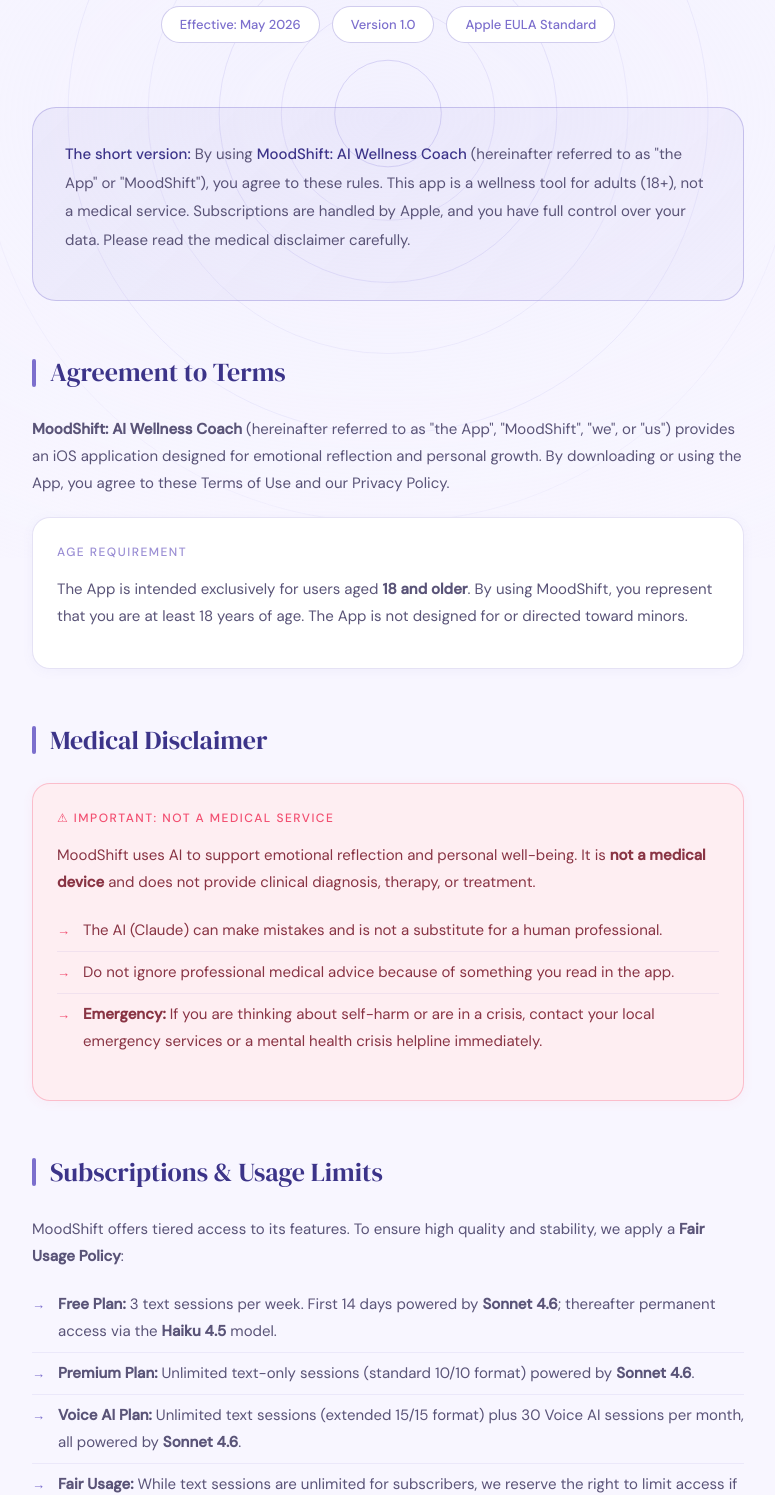
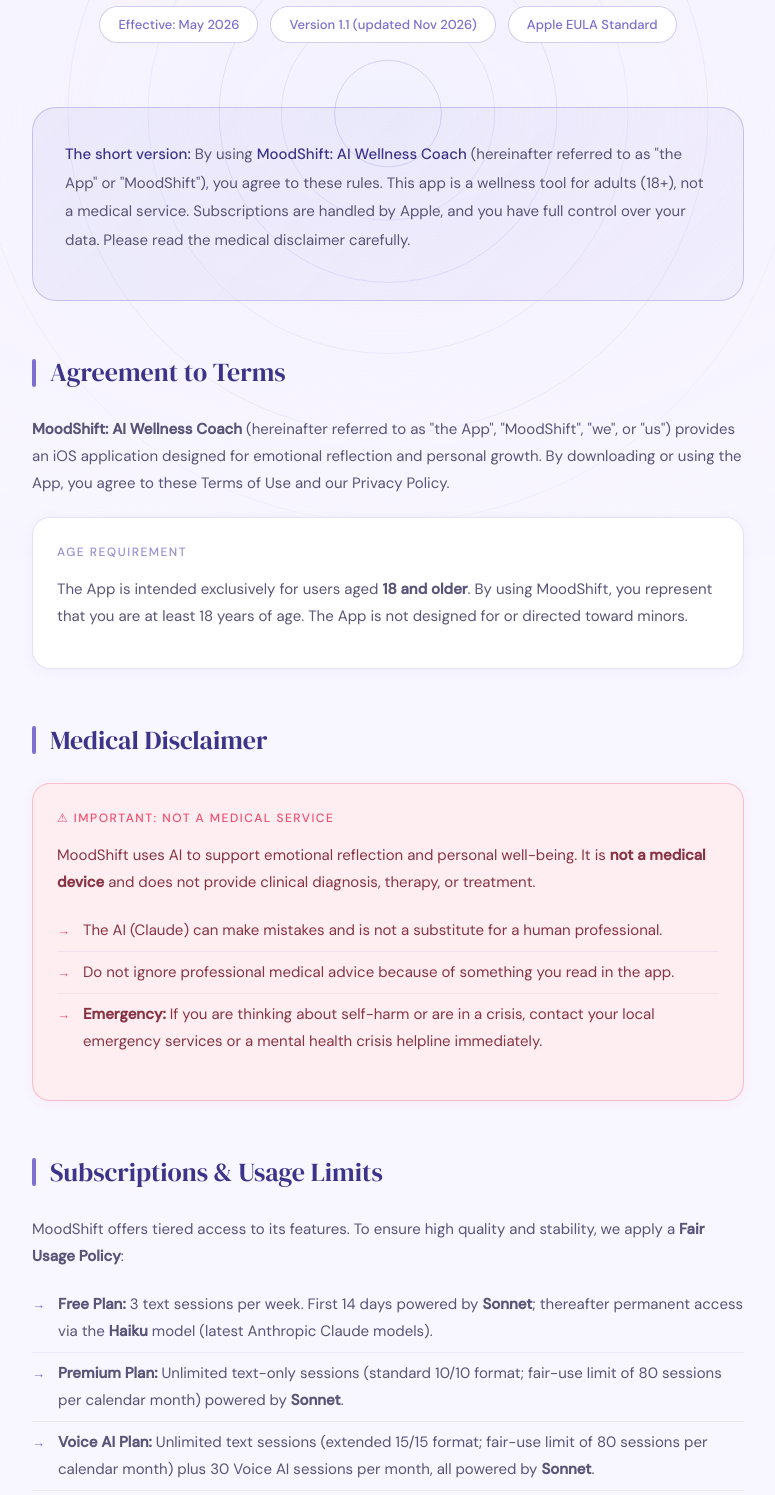
Before and after one commit to moodshift-coach/terms-of-use, a plain HTML site: page index.html in a window 1280 px wide. Shown: the part 242-1737 px from the top of the page, without its empty margins (252-1027 px from the left). Drawn offline with Linux system fonts and the light colour scheme.

Commit message:
Update models to Sonnet/Haiku, add 80 sessions/month fair-use limit
Co-Authored-By: Claude Sonnet 5.5 <noreply@anthropic.com>
Claude-Session: https://claude.ai/code/session_017pRTP8ULi1qE3f2R6V8p9J

```diff
--- a/index.html
+++ b/index.html
@@ -143,7 +143,7 @@
       <h1>Terms of <em>Use</em></h1>
       <div class="header-meta">
         <span class="meta-pill">Effective: May 2026</span>
-        <span class="meta-pill">Version 1.0</span>
+        <span class="meta-pill">Version 1.1 (updated Nov 2026)</span>
         <span class="meta-pill">Apple EULA Standard</span>
       </div>
     </div>
@@ -174,10 +174,10 @@
       <h2>Subscriptions &amp; Usage Limits</h2>
       <p>MoodShift offers tiered access to its features. To ensure high quality and stability, we apply a <strong>Fair Usage Policy</strong>:</p>
       <ul>
-        <li><strong>Free Plan:</strong> 3 text sessions per week. First 14 days powered by <strong>Sonnet 4.6</strong>; thereafter permanent access via the <strong>Haiku 4.5</strong> model.</li>
-        <li><strong>Premium Plan:</strong> Unlimited text-only sessions (standard 10/10 format) powered by <strong>Sonnet 4.6</strong>.</li>
-        <li><strong>Voice AI Plan:</strong> Unlimited text sessions (extended 15/15 format) plus 30 Voice AI sessions per month, all powered by <strong>Sonnet 4.6</strong>.</li>
-        <li><strong>Fair Usage:</strong> While text sessions are unlimited for subscribers, we reserve the right to limit access if patterns suggest automated (non-human) activity or abuse of the service.</li>
+        <li><strong>Free Plan:</strong> 3 text sessions per week. First 14 days powered by <strong>Sonnet</strong>; thereafter permanent access via the <strong>Haiku</strong> model (latest Anthropic Claude models).</li>
+        <li><strong>Premium Plan:</strong> Unlimited text-only sessions (standard 10/10 format; fair-use limit of 80 sessions per calendar month) powered by <strong>Sonnet</strong>.</li>
+        <li><strong>Voice AI Plan:</strong> Unlimited text sessions (extended 15/15 format; fair-use limit of 80 sessions per calendar month) plus 30 Voice AI sessions per month, all powered by <strong>Sonnet</strong>.</li>
+        <li><strong>Fair Usage:</strong> While text sessions are unlimited for subscribers, they are subject to a fair-use limit of 80 text sessions per calendar month, which resets at the start of each month. We also reserve the right to limit access if patterns suggest automated (non-human) activity or abuse of the service.</li>
       </ul>
       <h3>Billing &amp; Local Data</h3>
       <ul>
@@ -215,7 +215,7 @@
     </div>
     <div class="footer">
       <p>© 2026 MoodShift: AI Wellness Coach &nbsp;·&nbsp; <span>Privacy by Design</span></p>
-      <p style="margin-top:8px">Version 1.0 &nbsp;·&nbsp; Effective May 2026</p>
+      <p style="margin-top:8px">Version 1.1 &nbsp;·&nbsp; Effective May 2026, updated November 2026</p>
     </div>
   </div><!-- /en -->
 
@@ -230,7 +230,7 @@
       <h1>Warunki <em>Użytkowania</em></h1>
       <div class="header-meta">
         <span class="meta-pill">Obowiązuje od: maj 2026</span>
-        <span class="meta-pill">Wersja 1.0</span>
+        <span class="meta-pill">Wersja 1.1 (zaktualizowano: lis 2026)</span>
         <span class="meta-pill">Standard Apple EULA</span>
       </div>
     </div>
@@ -261,10 +261,10 @@
       <h2>Subskrypcje i limity użytkowania</h2>
       <p>MoodShift oferuje wielopoziomowy dostęp do funkcji. Aby zapewnić wysoką jakość i stabilność, stosujemy <strong>Politykę Uczciwego Użytkowania</strong>:</p>
       <ul>
-        <li><strong>Plan Bezpłatny:</strong> 3 sesje tekstowe tygodniowo. Pierwsze 14 dni obsługiwane przez <strong>Sonnet 4.6</strong>; następnie stały dostęp przez model <strong>Haiku 4.5</strong>.</li>
-        <li><strong>Plan Premium:</strong> Nieograniczone sesje tekstowe (standardowy format 10/10) obsługiwane przez <strong>Sonnet 4.6</strong>.</li>
-        <li><strong>Plan Voice AI:</strong> Nieograniczone sesje tekstowe (rozszerzony format 15/15) oraz 30 sesji Voice AI miesięcznie, wszystkie obsługiwane przez <strong>Sonnet 4.6</strong>.</li>
-        <li><strong>Uczciwe użytkowanie:</strong> Mimo że sesje tekstowe są nieograniczone dla subskrybentów, zastrzegamy sobie prawo do ograniczenia dostępu, jeśli wzorce sugerują zautomatyzowaną (nieludzką) aktywność lub nadużywanie usługi.</li>
+        <li><strong>Plan Bezpłatny:</strong> 3 sesje tekstowe tygodniowo. Pierwsze 14 dni obsługiwane przez <strong>Sonnet</strong>; następnie stały dostęp przez model <strong>Haiku</strong> (najnowsze modele Claude od Anthropic).</li>
+        <li><strong>Plan Premium:</strong> Nieograniczone sesje tekstowe (standardowy format 10/10; limit uczciwego użycia: 80 sesji w miesiącu kalendarzowym) obsługiwane przez <strong>Sonnet</strong>.</li>
+        <li><strong>Plan Voice AI:</strong> Nieograniczone sesje tekstowe (rozszerzony format 15/15; limit uczciwego użycia: 80 sesji w miesiącu kalendarzowym) oraz 30 sesji Voice AI miesięcznie, wszystkie obsługiwane przez <strong>Sonnet</strong>.</li>
+        <li><strong>Uczciwe użytkowanie:</strong> Sesje tekstowe dla subskrybentów podlegają limitowi uczciwego użycia wynoszącemu 80 sesji w miesiącu kalendarzowym (limit odnawia się na początku każdego miesiąca). Zastrzegamy sobie również prawo do ograniczenia dostępu, jeśli wzorce sugerują zautomatyzowaną (nieludzką) aktywność lub nadużywanie usługi.</li>
       </ul>
       <h3>Płatności i dane lokalne</h3>
       <ul>
@@ -302,7 +302,7 @@
     </div>
     <div class="footer">
       <p>© 2026 MoodShift: AI Wellness Coach &nbsp;·&nbsp; <span>Privacy by Design</span></p>
-      <p style="margin-top:8px">Wersja 1.0 &nbsp;·&nbsp; Obowiązuje od maja 2026</p>
+      <p style="margin-top:8px">Wersja 1.1 &nbsp;·&nbsp; Obowiązuje od maja 2026, zaktualizowano w listopadzie 2026</p>
     </div>
   </div><!-- /pl -->
 
@@ -317,7 +317,7 @@
       <h1>Nutzungs&shy;<em>bedingungen</em></h1>
       <div class="header-meta">
         <span class="meta-pill">Gültig ab: Mai 2026</span>
-        <span class="meta-pill">Version 1.0</span>
+        <span class="meta-pill">Version 1.1 (updated Nov 2026)</span>
         <span class="meta-pill">Apple EULA Standard</span>
       </div>
     </div>
@@ -348,10 +348,10 @@
       <h2>Abonnements &amp; Nutzungslimits</h2>
       <p>MoodShift bietet gestaffelten Zugang zu seinen Funktionen. Um hohe Qualität und Stabilität zu gewährleisten, wenden wir eine <strong>Fair-Use-Richtlinie</strong> an:</p>
       <ul>
-        <li><strong>Kostenloser Plan:</strong> 3 Text-Sitzungen pro Woche. Die ersten 14 Tage werden von <strong>Sonnet 4.6</strong> betrieben; danach dauerhafter Zugang über das <strong>Haiku 4.5</strong>-Modell.</li>
-        <li><strong>Premium-Plan:</strong> Unbegrenzte reine Text-Sitzungen (Standardformat 10/10), betrieben von <strong>Sonnet 4.6</strong>.</li>
-        <li><strong>Voice-AI-Plan:</strong> Unbegrenzte Text-Sitzungen (erweitertes Format 15/15) sowie 30 Voice-AI-Sitzungen pro Monat, alle betrieben von <strong>Sonnet 4.6</strong>.</li>
-        <li><strong>Fair Use:</strong> Obwohl Text-Sitzungen für Abonnenten unbegrenzt sind, behalten wir uns das Recht vor, den Zugang zu beschränken, wenn Muster auf automatisierte (nicht-menschliche) Aktivitäten oder Missbrauch des Dienstes hinweisen.</li>
+        <li><strong>Kostenloser Plan:</strong> 3 Text-Sitzungen pro Woche. Die ersten 14 Tage werden von <strong>Sonnet</strong> betrieben; danach dauerhafter Zugang über das <strong>Haiku</strong>-Modell (neueste Claude-Modelle von Anthropic).</li>
+        <li><strong>Premium-Plan:</strong> Unbegrenzte reine Text-Sitzungen (Standardformat 10/10; Fair-Use-Limit: 80 Sitzungen pro Kalendermonat), betrieben von <strong>Sonnet</strong>.</li>
+        <li><strong>Voice-AI-Plan:</strong> Unbegrenzte Text-Sitzungen (erweitertes Format 15/15; Fair-Use-Limit: 80 Sitzungen pro Kalendermonat) sowie 30 Voice-AI-Sitzungen pro Monat, alle betrieben von <strong>Sonnet</strong>.</li>
+        <li><strong>Fair Use:</strong> Text-Sitzungen für Abonnenten unterliegen einem Fair-Use-Limit von 80 Sitzungen pro Kalendermonat (Zurücksetzung zu Monatsbeginn). Zudem behalten wir uns das Recht vor, den Zugang zu beschränken, wenn Muster auf automatisierte (nicht-menschliche) Aktivitäten oder Missbrauch des Dienstes hinweisen.</li>
       </ul>
       <h3>Abrechnung &amp; lokale Daten</h3>
       <ul>
@@ -389,7 +389,7 @@
     </div>
     <div class="footer">
       <p>© 2026 MoodShift: AI Wellness Coach &nbsp;·&nbsp; <span>Privacy by Design</span></p>
-      <p style="margin-top:8px">Version 1.0 &nbsp;·&nbsp; Gültig ab Mai 2026</p>
+      <p style="margin-top:8px">Version 1.1 &nbsp;·&nbsp; Gültig ab Mai 2026, aktualisiert im November 2026</p>
     </div>
   </div><!-- /de -->
 
```
